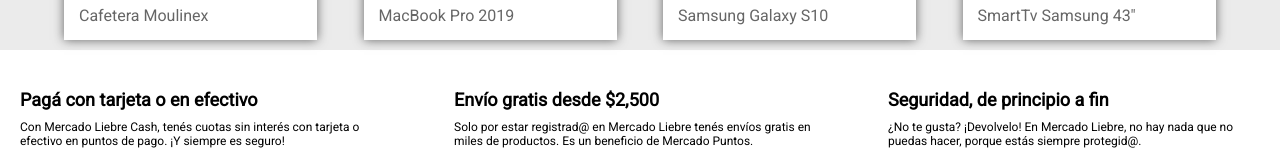
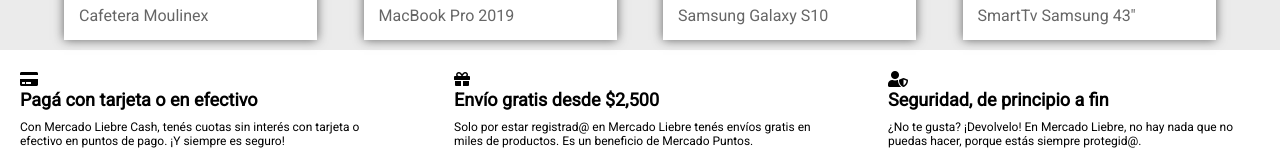
Before and after one commit to Nestiour/ns-mercadoliebre, a website: page views/home.html in a window 1280 px wide. Shown: the part 1730-1890 px from the top of the page. Drawn offline with Linux system fonts and the light colour scheme; files that its build step writes are made by us from their sources; files whose address does not match are found by name.

Commit message:
Update home.html

```diff
--- a/views/home.html
+++ b/views/home.html
@@ -127,19 +127,19 @@
         <footer>
             <div class="footer">
                 <div class="footer-section">
-                    <i class="fa-solid fa-credit-card"></i>
+                    <i class="fas fa-solid fa-credit-card"></i>
                     <h2>Pagá con tarjeta o en efectivo</h2>
                     <p>Con Mercado Liebre Cash, tenés cuotas sin interés con tarjeta o efectivo en puntos de pago. ¡Y siempre es seguro!</p>
                 </div>
 
                 <div class="footer-section">
-                    <i class="fa-solid fa-gift"></i>
+                    <i class="fas fa-solid fa-gift"></i>
                     <h2>Envío gratis desde $2,500</h2>
                     <p>Solo por estar registrad@ en Mercado Liebre tenés envíos gratis en miles de productos. Es un beneficio de Mercado Puntos.</p>
                 </div>
 
                 <div class="footer-section">
-                    <i class="fa-solid fa-user-shield"></i>
+                    <i class="fas fa-solid fa-user-shield"></i>
                     <h2>Seguridad, de principio a fin</h2>
                     <p>¿No te gusta? ¡Devolvelo! En Mercado Liebre, no hay nada que no puedas hacer, porque estás siempre protegid@.</p>
                 </div>
```
